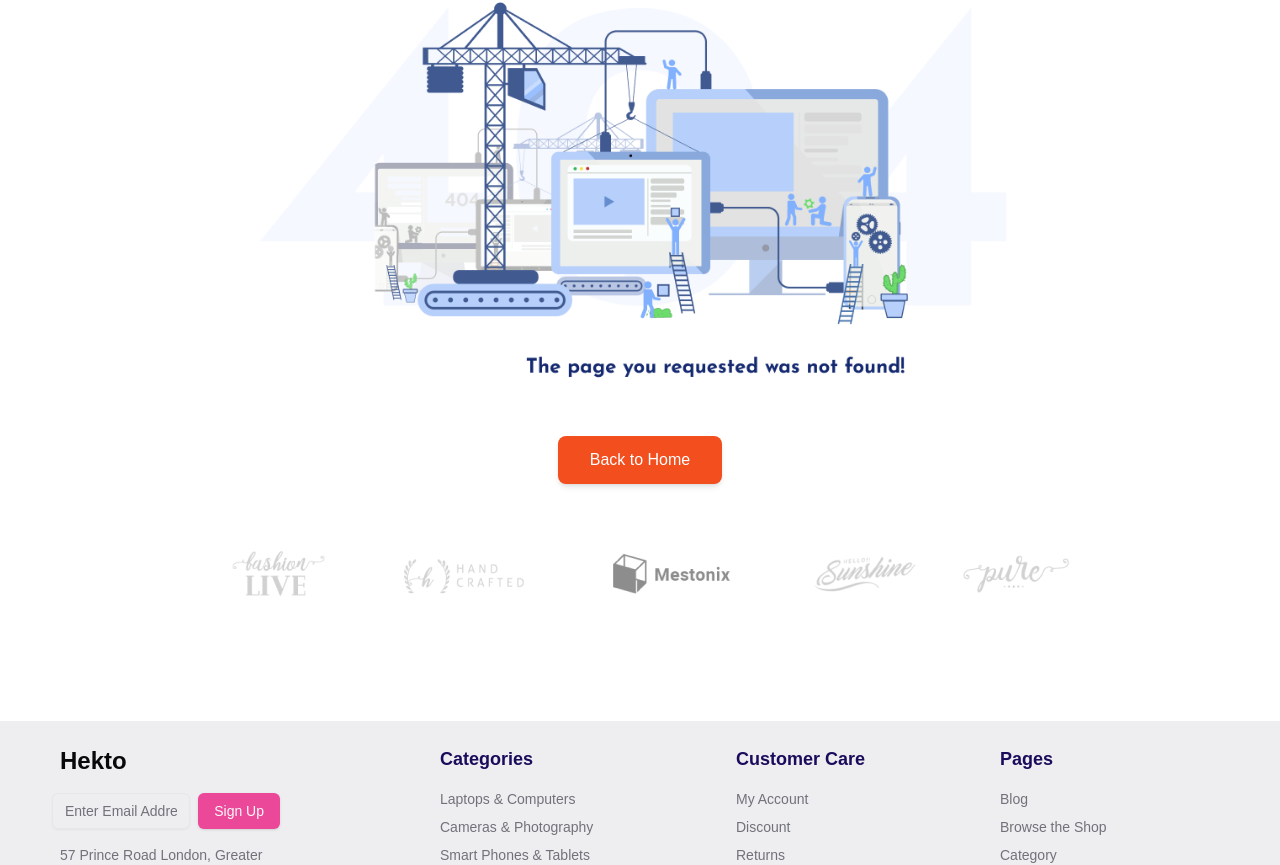
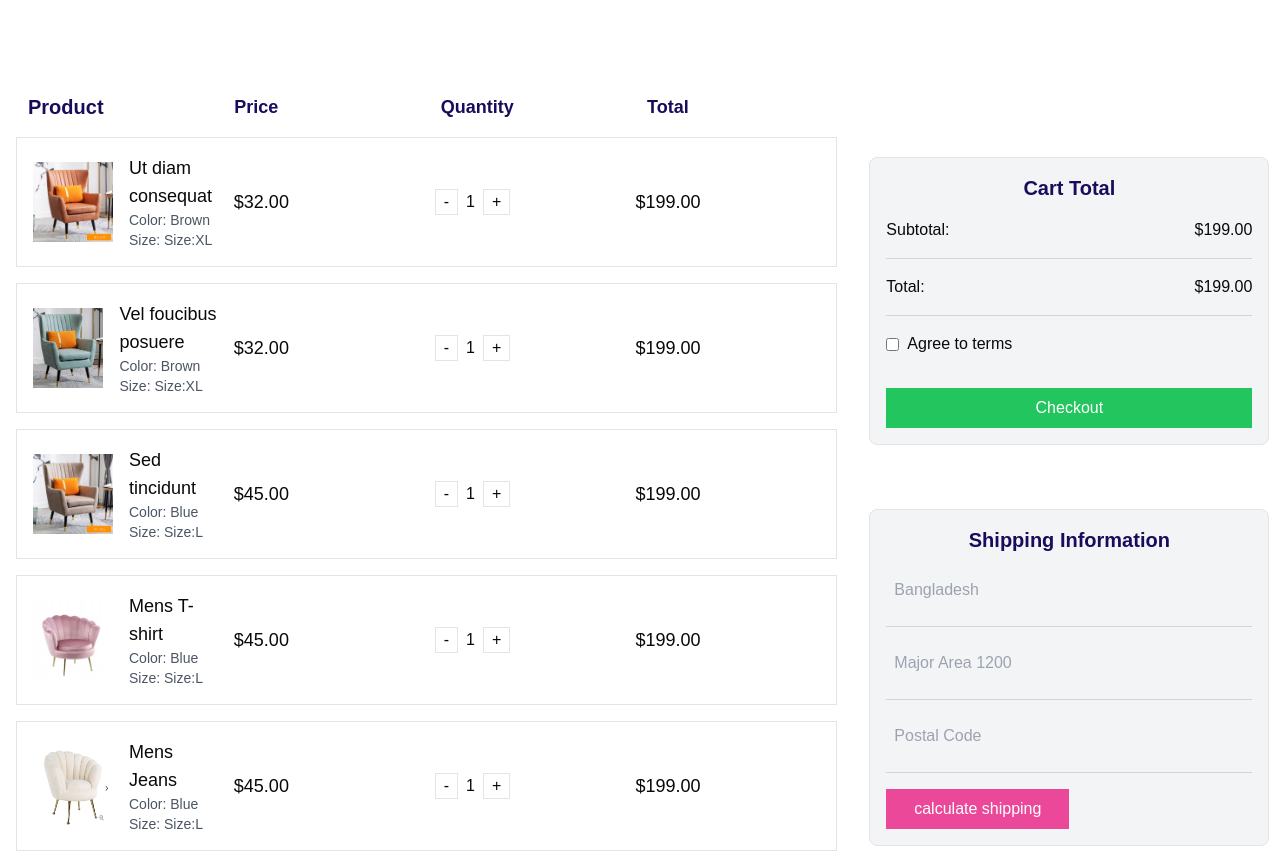
Before and after one commit to Mazz-Ather/Ecommerce-Hackathon, a Next.js app: page /cart in a window 1280 px wide. Before the commit this address had no page. Shown: the part 457-1322 px from the top of the page. Built offline with nearby package versions, Linux system fonts and the light colour scheme.

Commit message:
made add to cart page

```diff
--- /dev/null
+++ b/src/app/cart/page.tsx
@@ -0,0 +1,171 @@
+'use client';
+import Link from 'next/link';
+import { useState } from 'react';
+
+const products = [
+  {
+    id: 1,
+    name: 'Ut diam consequat',
+    description: 'Color: Brown',
+    size: 'Size:XL',
+    price: 32.00,
+    imageUrl: '/s1.jpeg',
+  },
+  {
+    id: 2,
+    name: 'Vel foucibus posuere',
+    description: 'Color: Brown',
+    size: 'Size:XL',
+    price: 32.00,
+    imageUrl: '/s2.jpeg',
+  },
+  {
+    id: 3,
+    name: 'Sed tincidunt',
+    description: 'Color: Blue',
+    size: 'Size:L',
+    price: 45.00,
+    imageUrl: '/s3.jpeg',
+  },
+  {
+    id: 4,
+    name: 'Mens T-shirt',
+    description: 'Color: Blue',
+    size: 'Size:L',
+    price: 45.00,
+    imageUrl: '/s4.jpeg',
+  },
+  {
+    id: 5,
+    name: 'Mens Jeans',
+    description: 'Color: Blue',
+    size: 'Size:L',
+    price: 45.00,
+    imageUrl: '/s5.jpeg',
+  },
+];
+
+const AddToCartPage = () => {
+  const [quantity, setQuantity] = useState(1);
+  const totalAmount = products.reduce((acc, product) => acc + product.price * quantity, 0);
+
+  const increaseQuantity = () => setQuantity(quantity + 1);
+  const decreaseQuantity = () => {
+    if (quantity > 1) setQuantity(quantity - 1);
+  };
+
+  return (
+    <>
+      {/* Breadcrumb Navbar */}
+      <div className="bg-[#F6F5FF] h-[286px] max-w-[1750px] mx-auto p-9 pl-52 pt-16 ">
+        <h2 className="text-left text-[#151875] text-5xl font-bold mb-8">
+          Shopping Cart
+        </h2>
+        <nav className="flex pl-4 items-center space-x-2 text-sm text-gray-500">
+          <Link href="/" className="hover:text-gray-900 font-semibold">
+            Home
+          </Link>
+          <span>.</span>
+          <Link href="/pages/cart" className="hover:text-gray-900 font-semibold">
+            Pages
+          </Link>
+          <span>.</span>
+          <span className="text-[#F24E1E] font-semibold">Shopping Cart</span>
+        </nav>
+      </div>
+    <div className="flex flex-col md:flex-row max-w-[1550px] mx-auto">
+
+      {/* Product List Section */}
+      <div className="w-full md:w-2/3 p-4 mt-20 py-20">
+        <div className="grid grid-cols-4 gap-4 mb-4 ml-3">
+          <h2 className="text-xl font-bold text-[#1A0B5B]">Product</h2>
+          <h4 className="text-lg font-semibold text-[#1A0B5B]">Price</h4>
+          <h4 className="text-lg font-semibold text-[#1A0B5B]">Quantity</h4>
+          <h4 className="text-lg font-semibold text-[#1A0B5B]">Total</h4>
+        </div>
+
+        {products.map(product => (
+          <div key={product.id} className="border p-4 mb-4 grid grid-cols-4 gap-4 items-center">
+            <div className="flex items-center">
+              <img src={product.imageUrl} alt={product.name} className="w-20 h-20 mr-4" />
+              <div>
+                <h3 className="text-lg">{product.name}</h3>
+                <p className="text-sm text-gray-600">{product.description}</p>
+                <p className="text-sm text-gray-600">Size: {product.size}</p>
+              </div>
+            </div>
+
+            <p className="text-lg">${product.price.toFixed(2)}</p>
+
+            <div className="flex items-center">
+              <button onClick={decreaseQuantity} className="border px-2">-</button>
+              <span className="mx-2">{quantity}</span>
+              <button onClick={increaseQuantity} className="border px-2">+</button>
+            </div>
+
+            <p className="text-lg">${totalAmount.toFixed(2)}</p>
+          </div>
+        ))}
+
+        <div className="flex justify-between mt-4">
+          <button className="bg-pink-500 text-white px-4 py-2">Add to Cart</button>
+          <button className="bg-pink-500 text-white px-4 py-2">Continue Shopping</button>
+        </div>
+      </div>
+
+      {/* Right Side Cart Section (Two Cards) */}
+      <div className="flex flex-col md:w-1/3 p-4 mt-36 py-20 gap-16">
+        {/* First Cart Card */}
+        <div className="border p-4 flex flex-col gap-4 bg-gray-100 rounded-lg w-[400px]">
+          <h2 className="text-xl text-center font-semibold text-[#1A0B5B]">Cart Total</h2>
+          <div className="flex justify-between">
+            <span>Subtotal:</span>
+            <span>${totalAmount.toFixed(2)}</span>
+          </div>
+            <div className='h-px w-full bg-gray-300'/>
+          <div className="flex justify-between">
+            <span>Total:</span>
+            <span>${totalAmount.toFixed(2)}</span>
+          </div>
+          <div className='h-px w-full bg-gray-300'/>
+
+          <div className="flex items-center">
+            <input type="checkbox" className="mr-2" />
+            <span>Agree to terms</span>
+          </div>
+          <button className="bg-green-500 text-white w-full py-2 mt-4">Checkout</button>
+        </div>
+
+        {/* Second Cart Card */}
+        <div className="border p-4 flex flex-col gap-4 bg-gray-100 rounded-lg w-[400px]">
+          <h2 className="text-xl text-center font-semibold text-[#1A0B5B]">Shipping Information</h2>
+          <div className="flex justify-between">
+           <input type="text" placeholder='Bangladesh' className='bg-gray-100 p-2  w-full'/>
+            {/* <span>Free</span> */}
+          </div>
+          <div className='h-px w-full bg-gray-300'/>
+          <div className="flex justify-between">
+           <input type="text" placeholder='Major Area 1200' className='bg-gray-100 p-2  w-full'/>
+           {/* <span>Estimated Delivery:</span> */}
+            {/* <span>3-5 business dmajor ays</span> */}
+          </div>
+          <div className='h-px w-full bg-gray-300'/>
+                     <div className="flex justify-between">
+           <input type="text" placeholder='Postal Code' className='bg-gray-100 p-2  w-full'/>
+
+           {/* <span>Estimated Delivery:</span> */}
+            {/* <span>3-5 business dmajor ays</span> */}
+          </div>
+          <div className='h-px w-full bg-gray-300'/>
+          <div className="flex items-center">
+           <button className='bg-pink-500 w-1/2 text-white px-4 py-2'>calculate shipping</button>
+
+          </div>
+        </div>
+      </div>
+    </div>
+    </>
+  );
+};
+
+export default AddToCartPage;
--- a/src/app/components/Home/BlogComponent.tsx
+++ b/src/app/components/Home/BlogComponent.tsx
@@ -1,5 +1,6 @@
 'use client';
 
+import Link from 'next/link';
 import React from 'react';
 
 const BlogComponent = () => {
@@ -65,12 +66,12 @@ const BlogComponent = () => {
               <p className="text-gray-600 mb-4">{post.paragraph}</p>
 
               {/* Read More Link */}
-              <a
-                href="#"
+              <Link
+                href="/blog"
                 className="text-[#151875] hover:text-[#FB2E86] font-semibold underline group-hover:text-[#FB2E86]"
               >
                 Read More
-              </a>
+              </Link>
             </div>
           </div>
         ))}
--- a/src/app/components/Navbar/Navbar.tsx
+++ b/src/app/components/Navbar/Navbar.tsx
@@ -105,9 +105,9 @@ const Navbar = ({ cartItems }: any) => {
 
               {/* Shop */}
               <Link
-                href="/shop"
+                href="/pages/shop-grid-default"
                 className={`text-gray-500 hover:text-[#fb2e86] px-3 py-2 rounded-md text-sm font-medium ${
-                  pathname === '/shop' ? 'text-[#fb2e86]' : ''
+                  pathname === '/pages/shop-grid-default' ? 'text-[#fb2e86]' : ''
                 }`}
               >
                 Shop
--- a/src/app/faq/page.tsx
+++ b/src/app/faq/page.tsx
@@ -44,11 +44,11 @@ const FaqPage = () => {
           <Link href="/" className="hover:text-gray-900 font-semibold">
             Home
           </Link>
-          <span>.</span>
-          <Link href="/" className="hover:text-gray-900 font-semibold">
-            pages
+          <span className="h-1 w-1 rounded-full bg-gray-400"></span>
+          <Link href="/pages/shop-grid-default" className="hover:text-gray-900 font-semibold">
+            Pages Grid Default
           </Link>
-          <span>.</span>
+          <span className="h-1 w-1 rounded-full bg-gray-400"></span>
           <span className="text-[#F24E1E] font-semibold capitalize">faq</span>
         </nav>
       </div>
--- a/src/app/featuredProduct/[id]/ProductDetails.tsx
+++ b/src/app/featuredProduct/[id]/ProductDetails.tsx
@@ -32,7 +32,7 @@ export default function ProductDetails({ product }: ProductDetailsProps) {
   return (
     <div className="max-w-[1700px] mx-auto p-4">
       {/* Breadcrumb Navbar */}
-      <div className="bg-[#F6F5FF] h-[286px] w-full p-9">
+      <div className="bg-[#F6F5FF] h-[286px] w-full p-9 pl-40 pt-16 ">
         <h2 className="text-left text-[#151875] text-5xl font-bold mb-8">
           Product Details
         </h2>
--- a/src/app/pages/shop-grid-default/page.tsx
+++ b/src/app/pages/shop-grid-default/page.tsx
@@ -205,10 +205,10 @@ export default function ShopGrid() {
             <Link href="/" className="text-[#151875] hover:text-[#fb2e86]">
               Home
             </Link>
-            <span className="h-1 w-1 rounded-full bg-gray-400"></span>
-            <Link href="/pages" className="text-[#151875] hover:text-[#fb2e86]">
+            {/* <span className="h-1 w-1 rounded-full bg-gray-400"></span> */}
+            {/* <Link href="/pages/shop-grid-default" className="text-[#151875] hover:text-[#fb2e86]">
               Pages
-            </Link>
+            </Link> */}
             {/* <span className="h-1 w-1 rounded-full bg-gray-400"></span> */}
 
             <span className="h-1 w-1 rounded-full bg-gray-400"></span>
```
